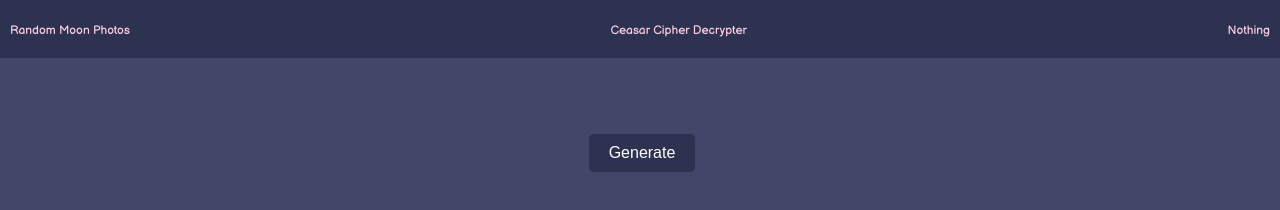
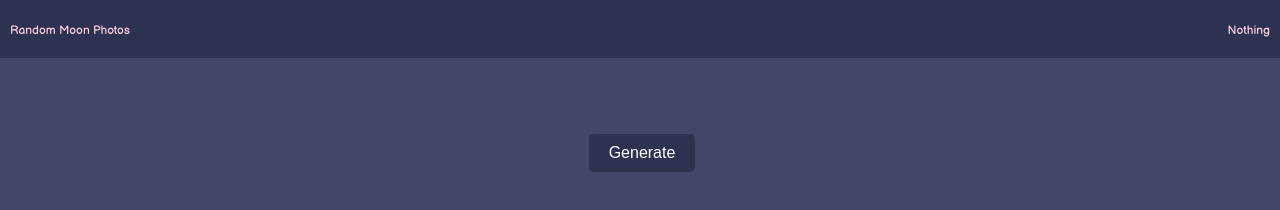
Before and after one commit to manasKishore1/moongen, a plain HTML site: page index.html in a window 1280 px wide. Drawn offline with Linux system fonts and the light colour scheme.

Commit message:
Update index.html

```diff
--- a/index.html
+++ b/index.html
@@ -17,7 +17,7 @@
 
         <li><a href="#">Random Moon Photos</a></li>
 
-        <li><a href="./src/ceasar.html">Ceasar Cipher Decrypter</a></li>
+
 
         <li><a href="#">Nothing</a></li>
 
```
